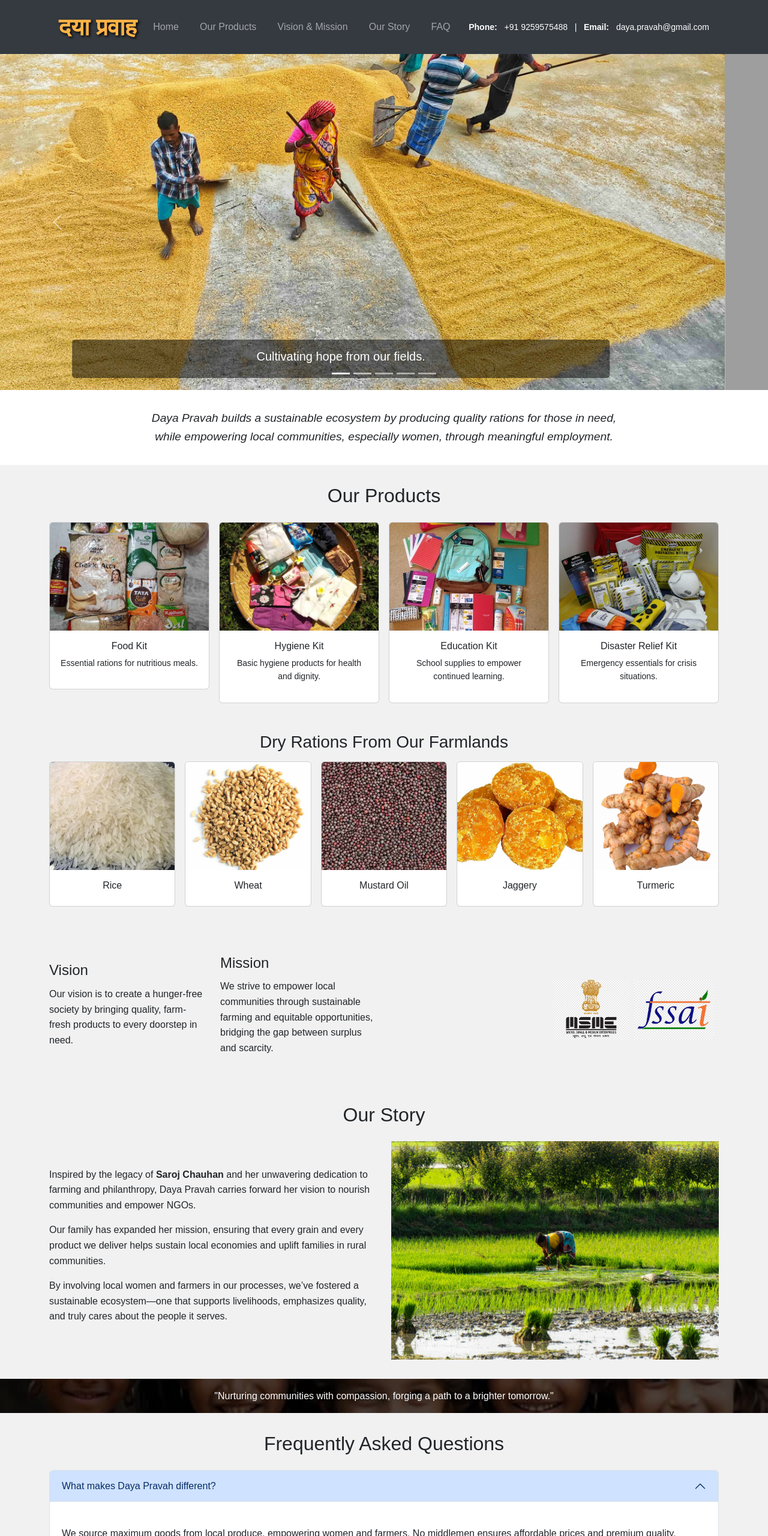
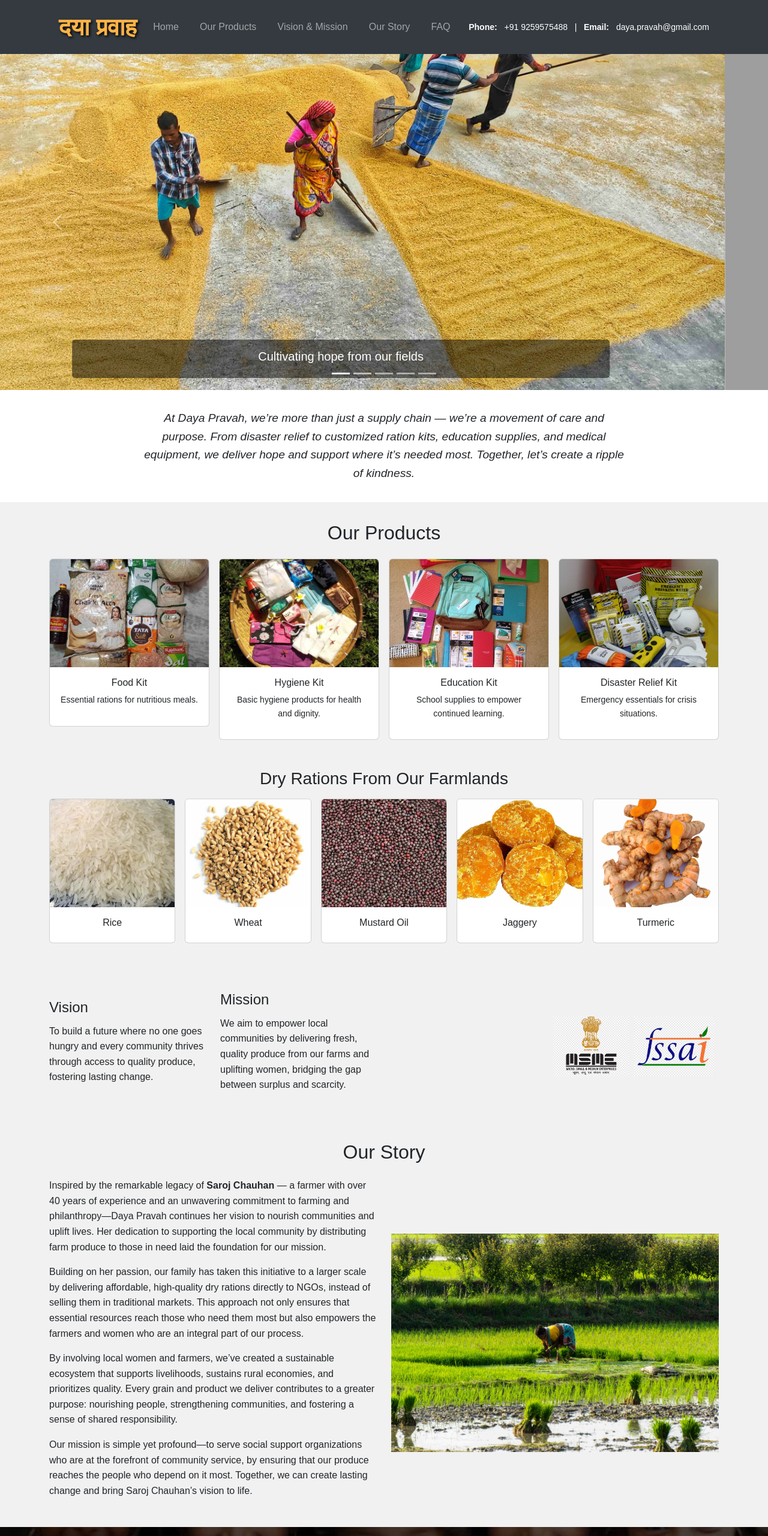
Before and after one commit to daya-pravah/daya-pravah.github.io, a plain HTML site: page index.html in a window 1280 px wide. Shown: the top 2560 px of the page at 60% size. Drawn offline with nearby package versions, Linux system fonts and the light colour scheme; grey boxes are pictures that could not be loaded.

Commit message:
Polished content

```diff
--- a/index.html
+++ b/index.html
@@ -248,7 +248,7 @@
                     alt="Farmers sowing seeds"
             />
             <div class="carousel-caption d-none d-md-block">
-                <h5 class="text-white">Cultivating hope from our fields.</h5>
+                <h5 class="text-white">Cultivating hope from our fields</h5>
             </div>
         </div>
         <!-- Slide 2 -->
@@ -260,7 +260,7 @@
             />
             <div class="carousel-caption d-none d-md-block">
                 <h5 class="text-white">
-                    Farm-fresh grains, nurtured with care and ready to nourish communities.
+                    From the farmer's hands to your table — pure goodness
                 </h5>
             </div>
         </div>
@@ -273,7 +273,7 @@
             />
             <div class="carousel-caption d-none d-md-block">
                 <h5 class="text-white">
-                    Empowering women, to support NGOs and uplift lives
+                    Strength in her hands, change in the world.
                 </h5>
             </div>
         </div>
@@ -286,7 +286,7 @@
             />
             <div class="carousel-caption d-none d-md-block">
                 <h5 class="text-white">
-                    Bringing quality and care to your doorstep, supporting your cause.
+                    Harvested, packed, and ready to reach you
                 </h5>
             </div>
         </div>
@@ -299,7 +299,7 @@
             />
             <div class="carousel-caption d-none d-md-block">
                 <h5 class="text-white">
-                    A journey from storage to serving those in need.
+                    From cleaning the grain to serving the community — every step counts
                 </h5>
             </div>
         </div>
@@ -330,8 +330,9 @@
 <!-- ========================================= -->
 <div id="mission-statement">
     <p>
-        Daya Pravah builds a sustainable ecosystem by producing quality rations for those in need,
-        while empowering local communities, especially women, through meaningful employment.
+        At Daya Pravah, we’re more than just a supply chain — we’re a movement of care and purpose.
+        From disaster relief to customized ration kits, education supplies, and medical equipment,
+        we deliver hope and support where it’s needed most. Together, let’s create a ripple of kindness.
     </p>
 </div>
 
@@ -482,17 +483,17 @@
             <div class="col-md-3 text-center text-md-start">
                 <h4>Vision</h4>
                 <p>
-                    Our vision is to create a hunger-free society by bringing
-                    quality, farm-fresh products to every doorstep in need.
+                    To build a future where no one goes hungry and every community
+                    thrives through access to quality produce, fostering lasting change.
                 </p>
             </div>
             <!-- Mission -->
             <div class="col-md-3 text-center text-md-start">
                 <h4>Mission</h4>
                 <p>
-                    We strive to empower local communities through sustainable
-                    farming and equitable opportunities, bridging the gap
-                    between surplus and scarcity.
+                    We aim to empower local communities by delivering fresh,
+                    quality produce from our farms and uplifting women,
+                    bridging the gap between surplus and scarcity.
                 </p>
             </div>
             <!-- MSME & FSSAI logos (bigger, closer, slightly right) -->
@@ -513,19 +514,27 @@
         <div class="row align-items-center mt-3">
             <div class="col-md-6">
                 <p>
-                    Inspired by the legacy of <strong>Saroj Chauhan</strong> and her unwavering dedication
-                    to farming and philanthropy, Daya Pravah carries forward her vision to nourish
-                    communities and empower NGOs.
+                    Inspired by the remarkable legacy of <strong>Saroj Chauhan</strong> — a farmer with over
+                    40 years of experience and an unwavering commitment to farming and philanthropy—Daya Pravah
+                    continues her vision to nourish communities and uplift lives. Her dedication to supporting the
+                    local community by distributing farm produce to those in need laid the foundation for our mission.
                 </p>
                 <p>
-                    Our family has expanded her mission, ensuring that
-                    every grain and every product we deliver helps sustain local economies and uplift
-                    families in rural communities.
+                    Building on her passion, our family has taken this initiative to a larger scale by delivering
+                    affordable, high-quality dry rations directly to NGOs, instead of selling them in traditional
+                    markets. This approach not only ensures that essential resources reach those who need them most but
+                    also empowers the farmers and women who are an integral part of our process.
                 </p>
                 <p>
-                    By involving local women and farmers in our processes, we’ve fostered a sustainable
-                    ecosystem—one that supports livelihoods, emphasizes quality, and truly cares about
-                    the people it serves.
+                    By involving local women and farmers, we’ve created a sustainable ecosystem that supports
+                    livelihoods, sustains rural economies, and prioritizes quality. Every grain and product we deliver
+                    contributes to a greater purpose: nourishing people, strengthening communities, and fostering a sense
+                    of shared responsibility.
+                </p>
+                <p>
+                    Our mission is simple yet profound—to serve social support organizations who are at the forefront
+                    of community service, by ensuring that our produce reaches the people who depend on it most.
+                    Together, we can create lasting change and bring Saroj Chauhan’s vision to life.
                 </p>
             </div>
             <div class="col-md-6 text-center">
@@ -546,7 +555,7 @@
     <div class="separator-bg"></div>
     <div class="separator-content">
         <p>
-            "Nurturing communities with compassion, forging a path to a brighter tomorrow."
+            Let’s join hands to fight hunger and create opportunities.
         </p>
     </div>
 </section>
@@ -687,38 +696,11 @@
                         data-bs-parent="#faqAccordion"
                 >
                     <div class="accordion-body">
-                        Use the form on this website, or contact us via email or phone.
+                        Contact us via phone (+91 9259575488) or email (daya.pravah@gmail.com).
                         We’ll guide you through the process.
                     </div>
                 </div>
             </div>
-
-            <!-- FAQ #6 -->
-            <div class="accordion-item">
-                <h2 class="accordion-header" id="faqHeading6">
-                    <button
-                            class="accordion-button collapsed"
-                            type="button"
-                            data-bs-toggle="collapse"
-                            data-bs-target="#faq6"
-                            aria-expanded="false"
-                            aria-controls="faq6"
-                    >
-                        Are your products sustainably grown?
-                    </button>
-                </h2>
-                <div
-                        id="faq6"
-                        class="accordion-collapse collapse"
-                        aria-labelledby="faqHeading6"
-                        data-bs-parent="#faqAccordion"
-                >
-                    <div class="accordion-body">
-                        Yes, we use natural and sustainable farming practices.
-                    </div>
-                </div>
-            </div>
-
         </div>
     </div>
 </section>
@@ -752,7 +734,7 @@
             </div>
         </div>
         <div class="footer-text">
-            “Let’s join hands to fight hunger and create opportunities.”
+            “Together, we sow seeds of hope and harvest a brighter future.”
         </div>
     </div>
 </footer>
```
